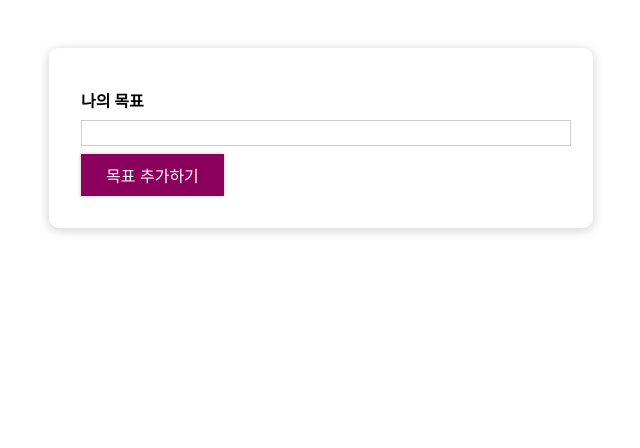
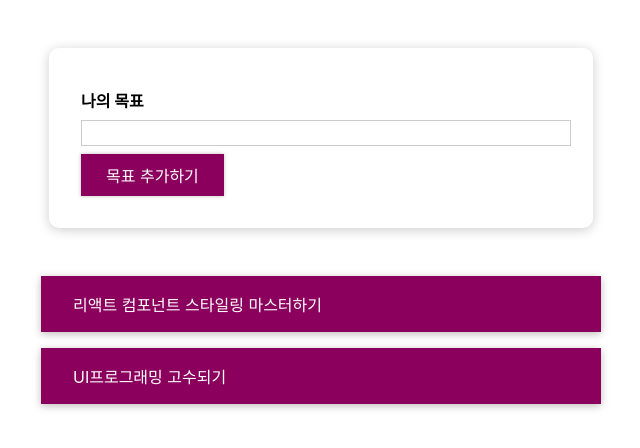
Before and after one commit to sunk-dev/reactstudy202308, a React (Create React App) app: page / in a window 1280 px wide. Shown: the top 448 px of the page, without its empty margins (319-959 px from the left). Built offline with nearby package versions, Linux system fonts and the light colour scheme.

Commit message:
목표설정 APP 목표 추가

```diff
--- a/src/App.js
+++ b/src/App.js
@@ -1,17 +1,54 @@
 import React, { useState } from 'react';
 import CourseInput from './components/CourseGoals/CourseInput';
 import CourseList from './components/CourseGoals/CourseList';
-import './App.css'
+import './App.css';
+
+
+const DUMMY_DATA = [
+  {
+    id: 'g1',
+    text: '리액트 컴포넌트 스타일링 마스터하기'
+  },
+  {
+    id: 'g2',
+    text: 'UI프로그래밍 고수되기'
+  },
+];
+
 const App = () => {
-  //지출항목 객체배열
+
+  const [goals, setGoals] = useState(DUMMY_DATA);
+
+  // courselist 조건부 렌더링
+  let listContent = <p style={{
+    color: 'red',
+    fontSize: '2em',
+    textAlign: 'center'
+  }}>목표를 등록해주세요!!</p>
+  if (goals.length > 0) {
+    listContent = <CourseList items={goals} />;
+  }
+
+  // Input에게 전달할 함수
+  const addGoalHandler = text => {
+    console.log('전달받은 텍스트:', text);
+    const newGoal = {
+      id: Math.random().toString(),
+      text: text
+    }
+
+    // 상태변수(배열) 수정
+    // const updateGoals = [...goals, newGoal];
+    setGoals(prevGoals => [...prevGoals, newGoal]);
+  }
 
   return (
     <div>
       <section id="goal-form">
-        <CourseInput />
+        <CourseInput onAdd={addGoalHandler} />
       </section>
       <section id="goals">
-        <CourseList />
+        {listContent}
       </section>
     </div>
   );
--- a/src/components/CourseGoals/CourseInput.js
+++ b/src/components/CourseGoals/CourseInput.js
@@ -1,13 +1,24 @@
-import React from 'react';
+import React, { useState } from 'react';
 import './CourseInput.css'
 import Button from '../UI/Button/Button';
 
-const CourseInput = () => {
+const CourseInput = ({onAdd}) => {
+    const [enteredText,setEnteredText]=useState('');
+    const textChangeHandler=e=>{
+        setEnteredText(e.target.value);
+    }
+    const formSubmitHandler =e=>{
+        e.preventDefault();
+        onAdd(enteredText);
+        setEnteredText('');
+
+    };
+
   return (
-    <form>
+    <form onSubmit={formSubmitHandler}>
       <div className="form-control">
         <label>나의 목표</label>
-        <input type="text" />
+        <input type="text" onChange={textChangeHandler} value={enteredText} />
       </div>
       <Button type="submit">목표 추가하기</Button>
     </form>
--- /dev/null
+++ b/src/components/CourseGoals/CourseItem.css
@@ -0,0 +1,8 @@
+.goal-item {
+    margin: 1rem 0;
+    background: #8b005d;
+    box-shadow: 0 2px 8px rgba(0, 0, 0, 0.26);
+    color: white;
+    padding: 1rem 2rem;
+    cursor: pointer;
+  }
--- /dev/null
+++ b/src/components/CourseGoals/CourseItem.js
@@ -0,0 +1,13 @@
+
+import React from 'react'
+import './CourseItem.css'
+
+const CourseItem = ({item}) => {
+  return (
+    <li className='goal-item'>
+        {item.text}
+    </li>
+  )
+}
+
+export default CourseItem
--- a/src/components/CourseGoals/CourseList.js
+++ b/src/components/CourseGoals/CourseList.js
@@ -1,9 +1,14 @@
 import React from 'react'
 import './CourseList.css'
+import CourseItem from './CourseItem';
 
-const CourseList = () => {
+const CourseList = ({items}) => {
   return (
-    <ul className='goal-list'></ul>
+    <ul className='goal-list'>
+        {items.map((item)=>{
+            return <CourseItem key={item.id} item={item}/>
+        })}
+    </ul>
   );
 }
 
```
